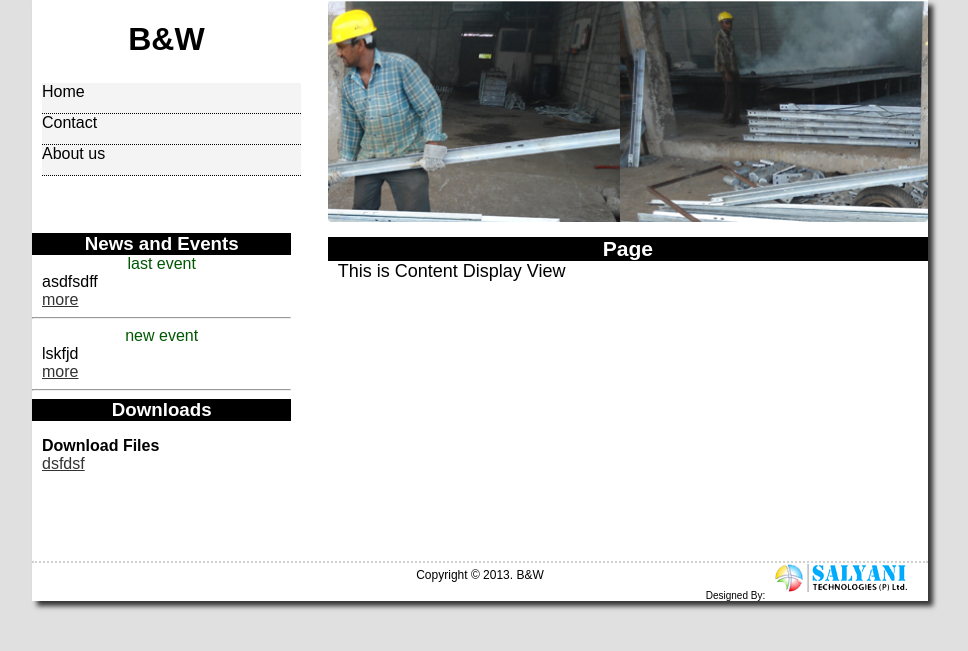
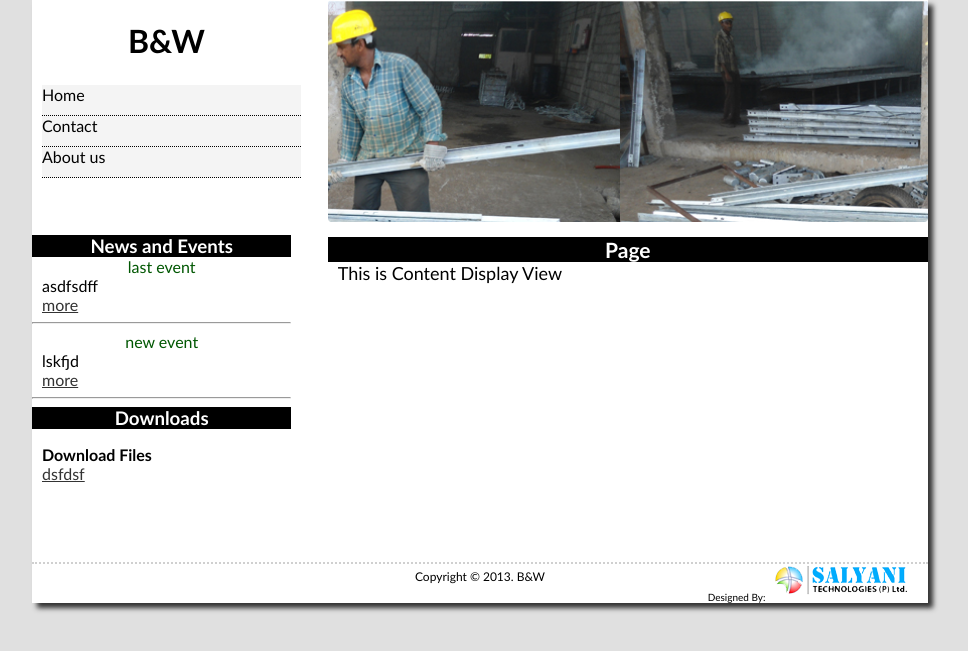
Before and after one commit to infotechnab/BnW, a CodeIgniter app: page /bnw/ in a window 1280 px wide. Shown: the top 651 px of the page, without its empty margins (160-1128 px from the left). Run offline with CodeIgniter, Linux system fonts and the light colour scheme; some libraries are stand-ins or nearby versions.

Commit message:
Styles of fonts changes

```diff
--- a/content/styles/me.css
+++ b/content/styles/me.css
@@ -1,7 +1,7 @@
 body{margin: 0;
         padding: 0;
           background-color: #EBF3EC;
-         font-family:Arial,Helvetica,sans-serif;
+          font-family:"Trebuchet MS", Arial, Helvetica, sans-serif;
 }
 
 .full{
--- a/content/styles/mobile.css
+++ b/content/styles/mobile.css
@@ -3,7 +3,8 @@ body
     margin: 0;
     padding: 0;
     background-color: #EBF3EC;
-    font-family:Arial,Helvetica,sans-serif;
+
+     font-family:"Trebuchet MS", Arial, Helvetica, sans-serif;
 }
 
 .full
--- a/content/styles/stylesForView.css
+++ b/content/styles/stylesForView.css
@@ -3,7 +3,7 @@ body
     margin: 0;
     padding: 0;
     background-color: #e0e0e0;
-    font-family:Arial,Helvetica,sans-serif;
+     font-family:"Trebuchet MS", Arial, Helvetica, sans-serif;
 }
 .clear
 {
```
